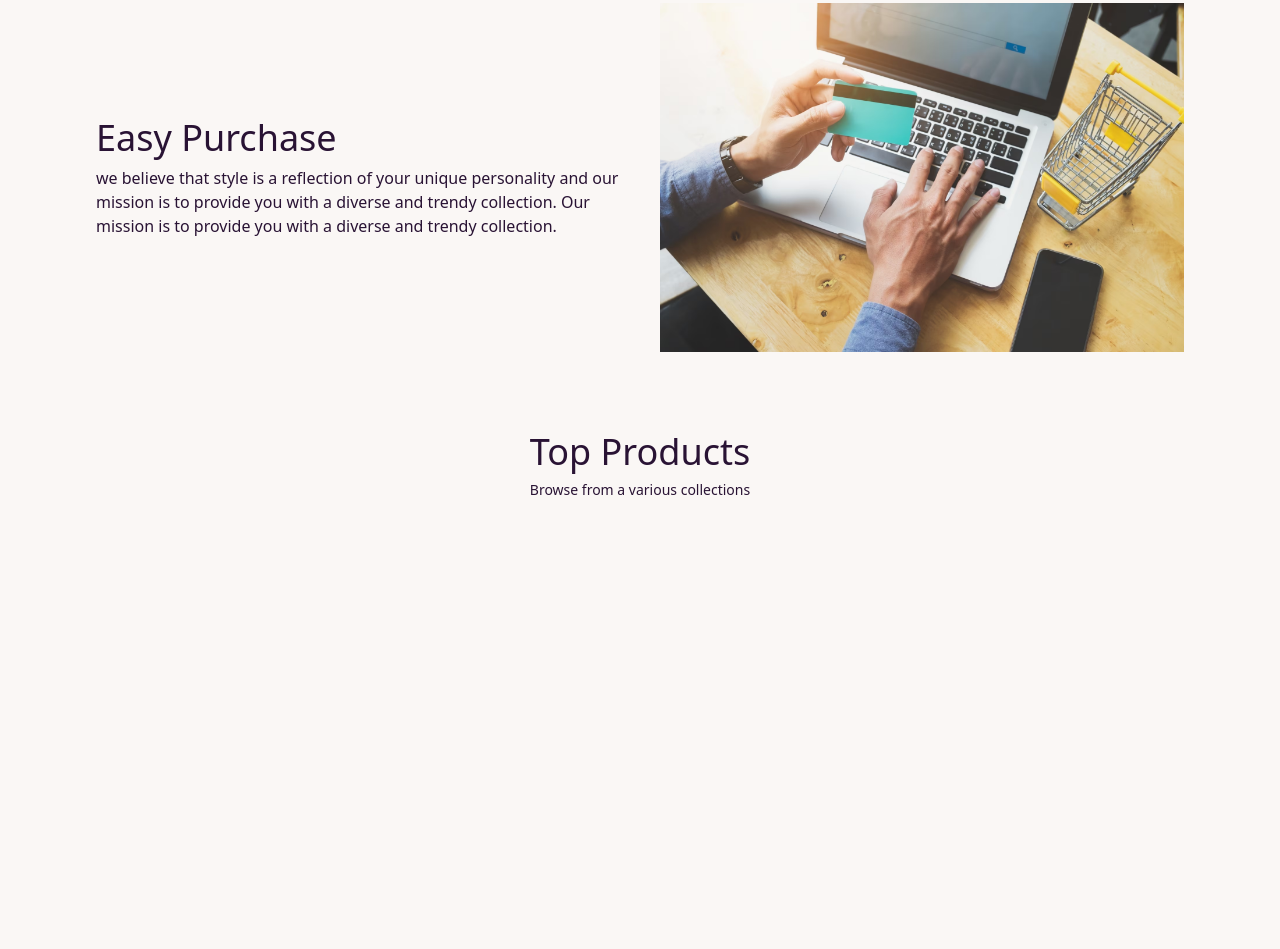
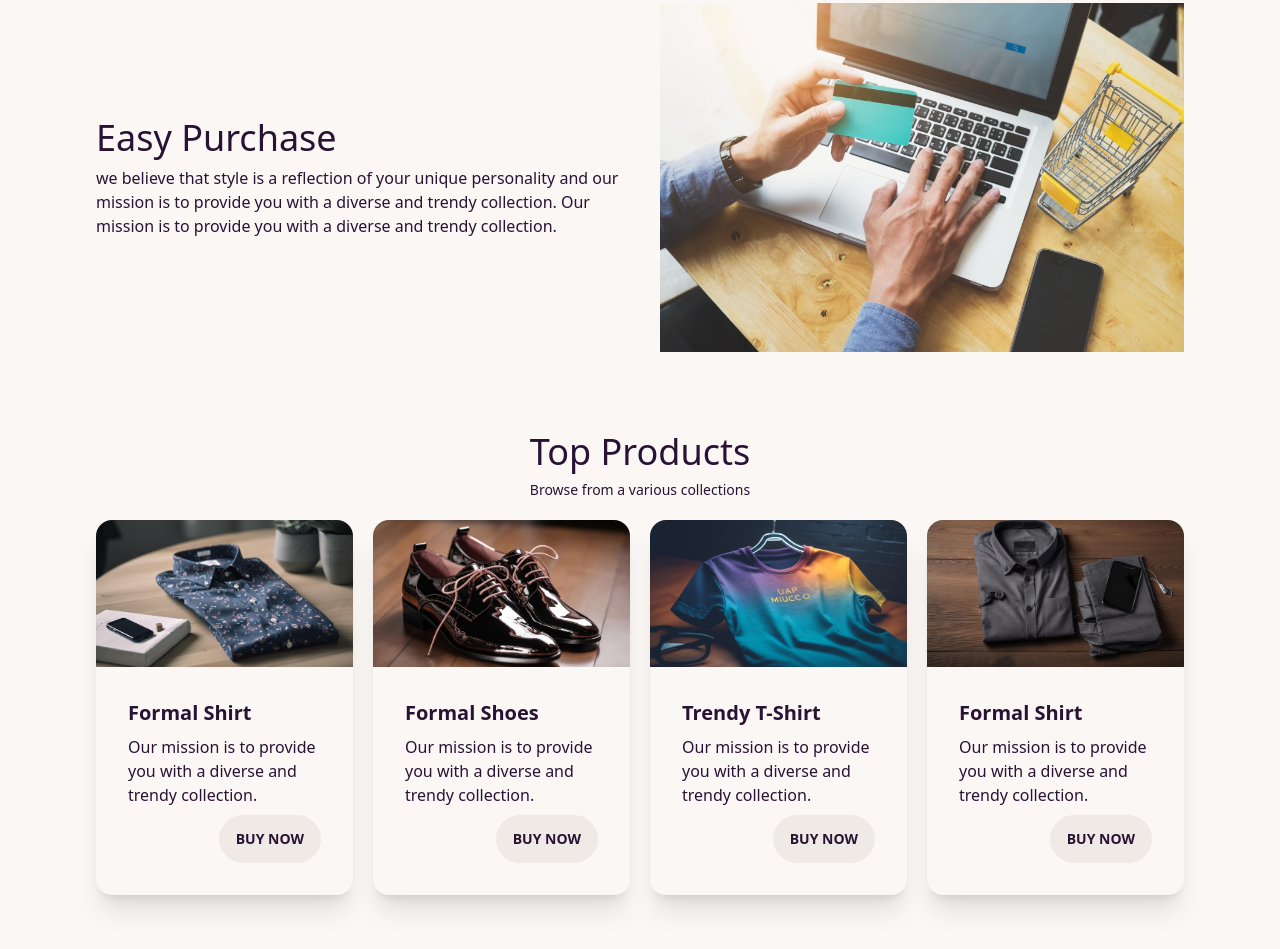
Before and after one commit to rirubelhossain/daisyui-web, a plain HTML site: page index.html in a window 1280 px wide. Shown: the part 1269-2218 px from the top of the page. Before the commit the page ends 1849 px from the top, so only its background shows below. Drawn offline with nearby package versions, Linux system fonts and the light colour scheme.

Commit message:
cards completed

```diff
--- a/index.html
+++ b/index.html
@@ -159,6 +159,58 @@
           <p class="text-sm pt-2">Browse from a various collections</p>
       </div>
 
+      <!-- Cards -->
+
+      <div class="grid sm:grid-cols-2 md:grid-cols-3 lg:grid-cols-4 gap-5">
+
+        <div class="card  bg-base-100 shadow-xl">
+          <figure><img src="./images/elegant-businessman-shirt-wooden-desk-stack-generated-by-ai_188544-34678.avif" alt="Shoes" /></figure>
+          <div class="card-body">
+            <h2 class="card-title">Formal Shirt</h2>
+            <p>Our mission is to provide you with a diverse and trendy collection.</p>
+            <div class="card-actions justify-end">
+              <button class="btn">Buy Now</button>
+            </div>
+          </div>
+        </div>
+
+
+        <div class="card  bg-base-100 shadow-xl">
+          <figure><img src="./images/shiny-black-leather-shoes-exude-modern-luxury-generated-by-ai_188544-36154.avif" alt="Shoes" /></figure>
+          <div class="card-body">
+            <h2 class="card-title">Formal Shoes</h2>
+            <p>Our mission is to provide you with a diverse and trendy collection.</p>
+            <div class="card-actions justify-end">
+              <button class="btn">Buy Now</button>
+            </div>
+          </div>
+        </div>
+
+        <div class="card  bg-base-100 shadow-xl">
+          <figure><img src="./images/blue-yellow-t-shirt-wooden-hanger-generated-by-ai_188544-42185.avif" alt="Shoes" /></figure>
+          <div class="card-body">
+            <h2 class="card-title">Trendy T-Shirt</h2>
+            <p>Our mission is to provide you with a diverse and trendy collection.</p>
+            <div class="card-actions justify-end">
+              <button class="btn">Buy Now</button>
+            </div>
+          </div>
+        </div>
+
+        <div class="card  bg-base-100 shadow-xl">
+          <figure><img src="./images/elegant-businessman-attire-hangs-modern-closet-generated-by-ai_188544-15312.avif" alt="Shoes" /></figure>
+          <div class="card-body">
+            <h2 class="card-title">Formal Shirt</h2>
+            <p>Our mission is to provide you with a diverse and trendy collection.</p>
+            <div class="card-actions justify-end">
+              <button class="btn">Buy Now</button>
+            </div>
+          </div>
+        </div>
+
+
+      </div>
+
      </section>
 </body>
 </html>
```
